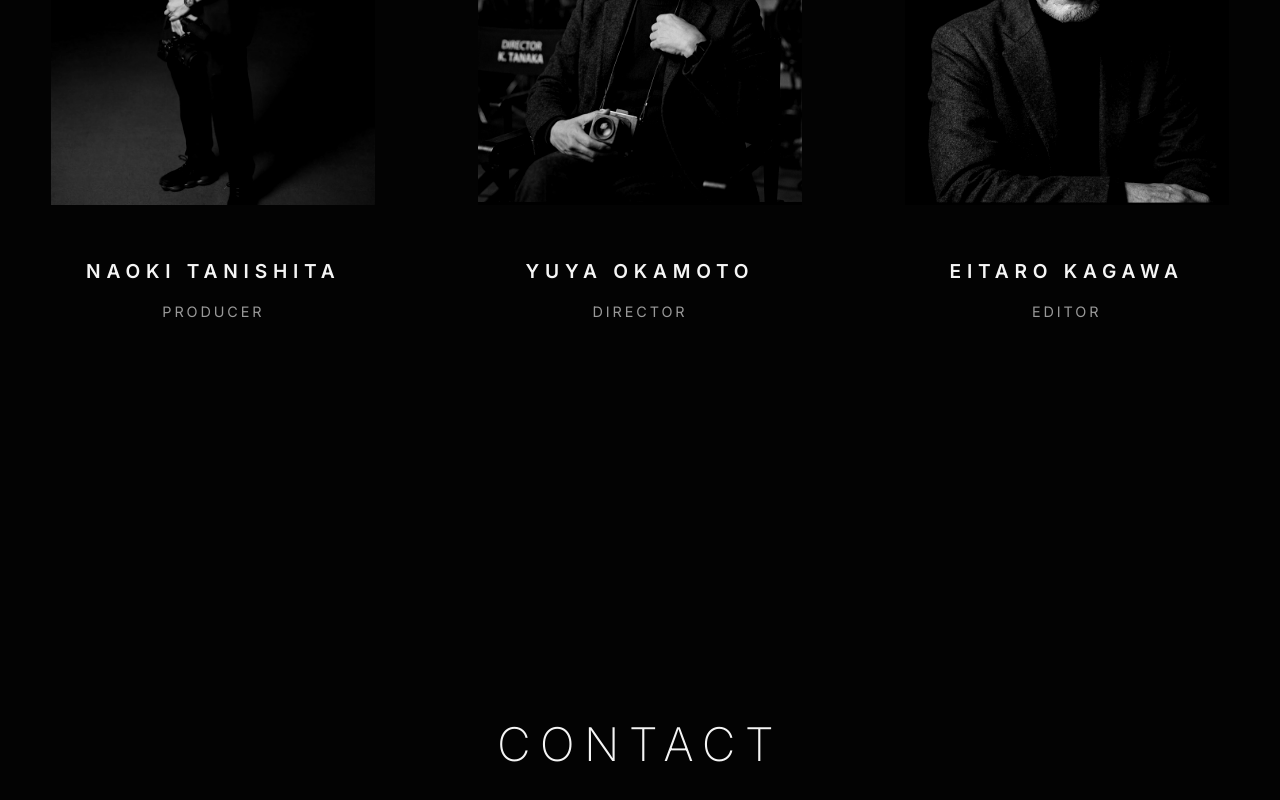
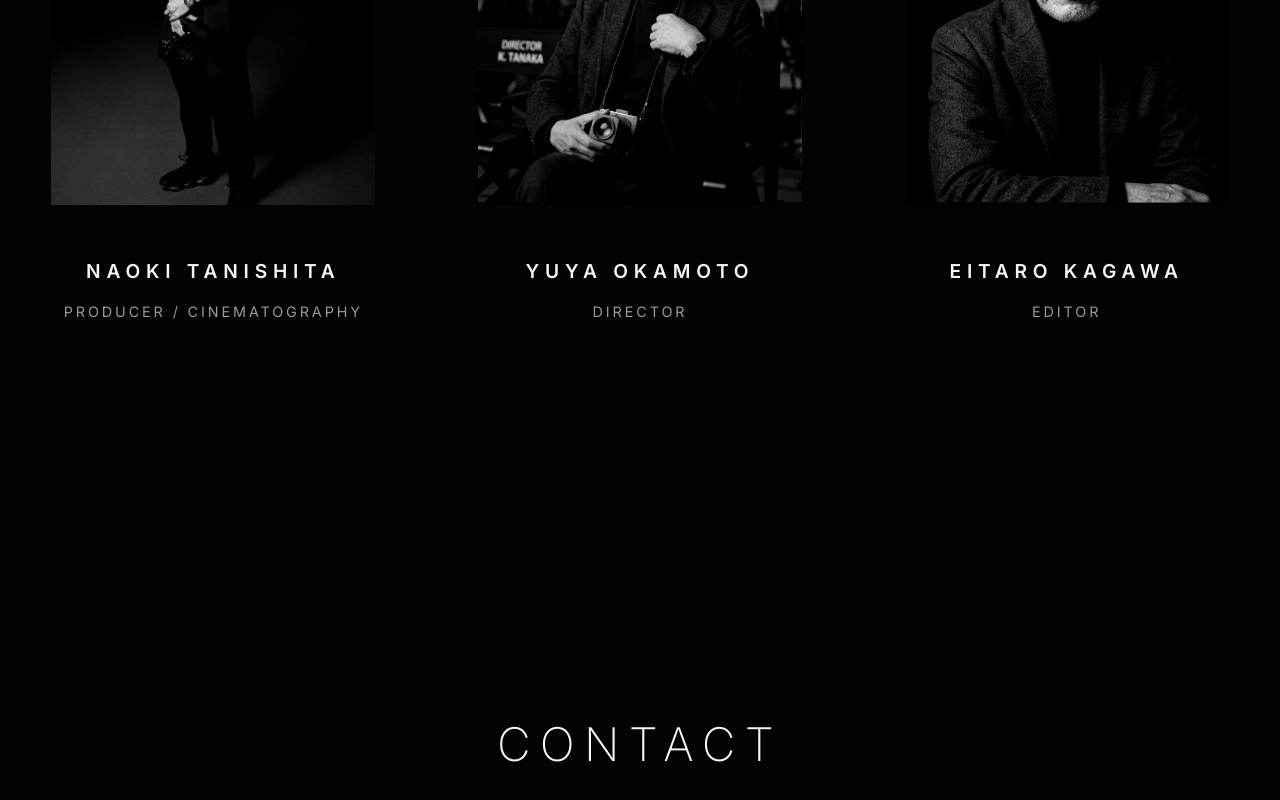
Before and after one commit to undervalley94/eiden, a website built with Vite: page index.html in a window 1280 px wide. Shown: the part 6206-7006 px from the top of the page. Built offline with nearby package versions, Linux system fonts and the light colour scheme.

Commit message:
update: NAOKI TANISHITA's job title

```diff
--- a/index.html
+++ b/index.html
@@ -108,12 +108,12 @@
     <section class="members-section" id="crew">
       <h2 class="section-title">CREW</h2>
       <div class="members-grid">
-        <div class="member-card gallery-item" tabindex="0" data-group="member" data-title="NAOKI TANISHITA - PRODUCER">
+        <div class="member-card gallery-item" tabindex="0" data-group="member" data-title="NAOKI TANISHITA - PRODUCER / CINEMATOGRAPHY">
           <div class="img-wrapper">
              <img src="/assets/naoki_tanishita.jpg" alt="NAOKI TANISHITA" />
           </div>
           <h3 class="member-name">NAOKI TANISHITA</h3>
-          <p class="member-role">PRODUCER</p>
+          <p class="member-role">PRODUCER / CINEMATOGRAPHY</p>
         </div>
         <div class="member-card gallery-item" tabindex="0" data-group="member" data-title="YUYA OKAMOTO - DIRECTOR">
           <div class="img-wrapper">
```
